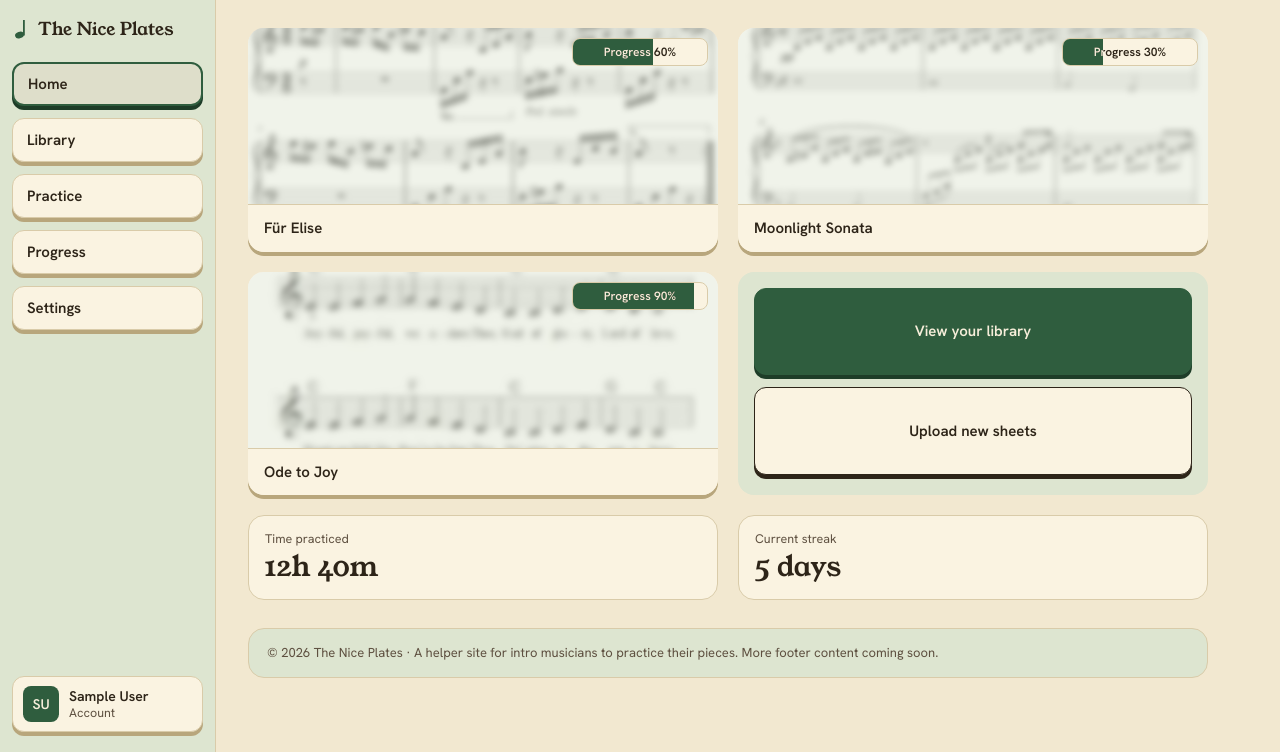
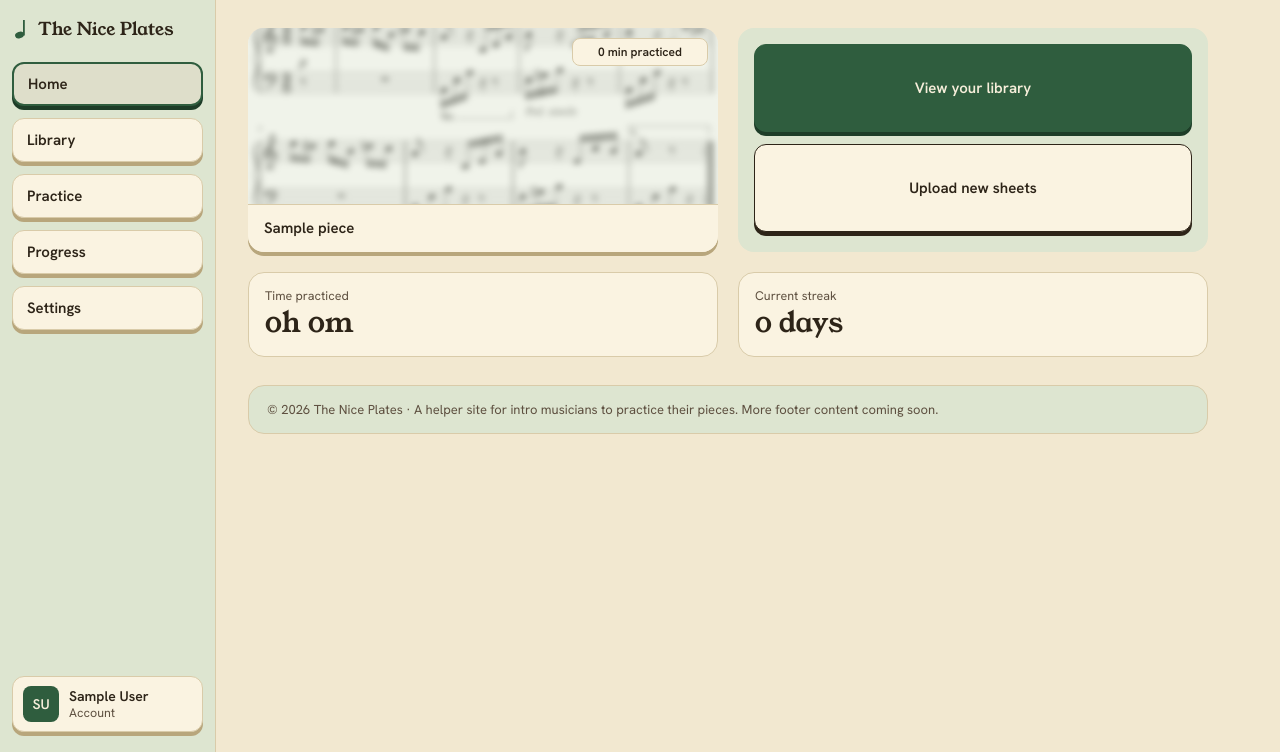
Before and after one commit to kava117/The-Nice-Plates, a Flask app: page /home in a window 1280 px wide. Shown: the part 48-800 px from the top of the page. Run offline with Flask 3, Linux system fonts and the light colour scheme; data comes from the database, SQL or seed files in the repository; tables that the repository leaves empty hold one stand-in row (values such as "Sample post"); data that the repository does not hold is empty; parts of the project's set-up code (start-up, migrations or seed data) failed here and were passed over.

Commit message:
Every page reads and writes the database: timer saves Sessions, Record saves Recordings, Home and Progress draw real numbers

```diff
--- a/app.py
+++ b/app.py
@@ -1,7 +1,8 @@
 from flask import Flask, jsonify, redirect, url_for, render_template, request, session
 from flask_login import LoginManager, UserMixin, login_user, logout_user, login_required, current_user
 from database import database
-from datetime import date
+from datetime import date, datetime, timedelta, timezone
+from itertools import accumulate
 import os, time
 from dotenv import load_dotenv
 from authlib.integrations.flask_client import OAuth
@@ -124,16 +125,14 @@ def remember_piece(piece_id):
 
 #gets the practice state of the user
 @app.route("/api/practice/state")
-@login_required
 def api_state():
     return jsonify(practice_state())
 
 #pick a practice piece
 @app.route("/api/practice/piece", methods=["POST"])
-@login_required
 def api_select_piece():
     piece_id = read_id(request.get_json(silent=True) or {}, "piece_id")
-    if piece_id is None or not database.getPieceForUser(current_user.id, piece_id):
+    if piece_id is None or not database.getPieceForUser(user_id(), piece_id):
         return jsonify(error="piece not found"), 404
     session["current_piece_id"] = piece_id
     session.pop("selected_section_id", None)   # this section no longer relevant
@@ -142,10 +141,9 @@ def api_select_piece():
 
 #pick a practice section
 @app.route("/api/practice/section", methods=["POST"])
-@login_required
 def api_select_section():
     section_id = read_id(request.get_json(silent=True) or {}, "section_id")
-    section = database.getSectionForUser(current_user.id, section_id) if section_id else None
+    section = database.getSectionForUser(user_id(), section_id) if section_id else None
     if not section:
         return jsonify(error="section not found"), 404
     session["selected_section_id"] = section["id"]
@@ -155,7 +153,6 @@ def api_select_section():
 
 #begin tracking a sessions length
 @app.route("/api/timer/start", methods=["POST"])
-@login_required
 def api_timer_start():
     if session.get("timer_started_at") is None:         # dont reset timer if already started
         session["timer_started_at"] = time.time()
@@ -166,7 +163,6 @@ def api_timer_start():
 
 #pause a session (settings change, page navigation, etc.)
 @app.route("/api/timer/pause", methods=["POST"])
-@login_required
 def api_timer_pause():
     if session.get("timer_started_at") is not None:
         session["timer_elapsed"] = timer_seconds()      # keep track of currently elapsed time to return to or store later
@@ -175,14 +171,13 @@ def api_timer_pause():
 
 #stop the timer, and save the session to the database
 @app.route("/api/timer/stop", methods=["POST"])
-@login_required
 def api_timer_stop():
     total = timer_seconds()
     notes = (request.get_json(silent=True) or {}).get("notes")
     session_id = None
     if total > 0:
         session_id = database.addSession(
-            current_user.id, total, notes,
+            user_id(), total, notes,
             piece_ids=session.get("session_piece_ids", []),
         )
     for key in ("timer_started_at", "timer_elapsed", "session_piece_ids"):
@@ -199,9 +194,20 @@ def api_timer_stop():
 def index():
     return render_template("index.html")
 
+def utc_today():  # SQLite stamps sessions in UTC
+    return datetime.now(timezone.utc).date()
+
+def streak(sessions):  # days in a row with a saved session, counting back from today
+    days, day, n = {s["date"][:10] for s in sessions}, utc_today(), 0
+    while day.isoformat() in days:
+        n, day = n + 1, day - timedelta(days=1)
+    return n
+
 @app.route("/home")
 def home():
-    return render_template("home.html")
+    sessions = database.getSessions(user_id())
+    return render_template("home.html", pieces=database.getPieces(user_id())[:3], seconds=database.getPieceSeconds(user_id()),
+                           total=sum(s["time_spent"] for s in sessions), streak=streak(sessions))
 
 @app.route("/library")
 def library():
@@ -209,7 +215,11 @@ def library():
 
 @app.route("/progress")
 def progress():
-    return render_template("progress.html")
+    sessions = database.getSessions(user_id())
+    monday = utc_today() - timedelta(days=utc_today().weekday())
+    per_day = [sum(s["time_spent"] for s in sessions if s["date"][:10] == (monday + timedelta(days=i)).isoformat()) for i in range(7)]
+    return render_template("progress.html", per_day=per_day, totals=list(accumulate(s["time_spent"] for s in reversed(sessions))),
+                           pieces=len(database.getPieces(user_id())), practiced=len(database.getPieceSeconds(user_id())))
 
 @app.route("/settings")
 def settings():
--- a/database/database.py
+++ b/database/database.py
@@ -142,7 +142,7 @@ def getOrCreateGoogleUser(sub, name, email, email_verified=False):
 def getPieces(user_id):
     with get_db() as database:
         rows = database.execute(
-            "SELECT id, title, composer, bpm FROM Pieces WHERE user_id = ? ",
+            "SELECT id, title, composer, bpm FROM Pieces WHERE user_id = ? ORDER BY COALESCE(last_viewed, date_created) DESC, id DESC",
             (user_id,),
         ).fetchall()
         return [dict(row) for row in rows]
@@ -228,6 +228,30 @@ def addSession(user_id, time_spent, notes=None, piece_ids=()):
         )
         return session_id #use this to reference the session in any next steps
 
+def touchPiece(piece_id):
+    with get_db() as database:
+        database.execute("UPDATE Pieces SET last_viewed = CURRENT_TIMESTAMP WHERE id = ?", (piece_id,))
+
+def getPieceSeconds(user_id):
+    """seconds practiced per piece, from the sessions that referenced it"""
+    with get_db() as database:
+        rows = database.execute(
+            "SELECT sp.piece_id, SUM(s.time_spent) AS seconds FROM Session_Pieces sp JOIN Sessions s ON s.id = sp.session_id WHERE s.user_id = ? GROUP BY sp.piece_id",
+            (user_id,),
+        ).fetchall()
+        return {row["piece_id"]: row["seconds"] for row in rows}
+
+def addRecording(piece_id, audio):
+    with get_db() as database:
+        return database.execute("INSERT INTO Recordings (piece_id, audio) VALUES (?, ?)", (piece_id, audio)).lastrowid
+
+def getRecording(user_id, recording_id):
+    with get_db() as database:
+        return database.execute(
+            "SELECT r.audio FROM Recordings r JOIN Pieces p ON p.id = r.piece_id WHERE r.id = ? AND p.user_id = ?",
+            (recording_id, user_id),
+        ).fetchone()
+
 def demoUser():
     """One shared user until Google login lands; then use the signed-in user's id instead."""
     with get_db() as database:
--- a/music-app-home/templates/home.html
+++ b/music-app-home/templates/home.html
@@ -6,56 +6,25 @@
       <h1 class="visually-hidden">Home</h1>
 
       <div class="content">
-        <!-- SAMPLE DATA: the three most recently practiced pieces, newest first.
-             TODO: fill from the user's real pieces. Progress values are PLACEHOLDERS;
-             they will come from the sheet-music parsing feature. -->
         <ul class="tiles">
+          {% for p in pieces %}
+          {% set m = (seconds.get(p.id, 0) / 60)|round|int %}
           <li>
-            <a class="card press" href="/practice">
+            <a class="card press" href="/practice?piece={{ p.id }}">
               <div class="card-art">
-                <img src="home_imgs/sheet-fur-elise.jpg" alt="">
-                <!-- STATE-SPECIFIC: progress bars are for signed-in users only. -->
-                <span class="progress" data-progress="60" style="--progress: 60%">
+                <img src="home_imgs/{{ ["sheet-fur-elise", "sheet-moonlight-sonata", "sheet-ode-to-joy"][loop.index0 % 3] }}.jpg" alt="">
+                <span class="progress" data-progress="{{ [m, 100]|min }}" style="--progress: {{ [m, 100]|min }}%">
                   <span class="progress-fill"></span>
-                  <span class="progress-label">Progress 60%</span>
-                  <span class="progress-label progress-label--fill" aria-hidden="true">Progress 60%</span>
+                  <span class="progress-label">{{ m }} min practiced</span>
+                  <span class="progress-label progress-label--fill" aria-hidden="true">{{ m }} min practiced</span>
                 </span>
               </div>
               <div class="card-caption">
-                <h2 class="card-title">Für Elise</h2>
+                <h2 class="card-title">{{ p.title }}</h2>
               </div>
             </a>
           </li>
-          <li>
-            <a class="card press" href="/practice">
-              <div class="card-art">
-                <img src="home_imgs/sheet-moonlight-sonata.jpg" alt="">
-                <span class="progress" data-progress="30" style="--progress: 30%">
-                  <span class="progress-fill"></span>
-                  <span class="progress-label">Progress 30%</span>
-                  <span class="progress-label progress-label--fill" aria-hidden="true">Progress 30%</span>
-                </span>
-              </div>
-              <div class="card-caption">
-                <h2 class="card-title">Moonlight Sonata</h2>
-              </div>
-            </a>
-          </li>
-          <li>
-            <a class="card press" href="/practice">
-              <div class="card-art">
-                <img src="home_imgs/sheet-ode-to-joy.jpg" alt="">
-                <span class="progress" data-progress="90" style="--progress: 90%">
-                  <span class="progress-fill"></span>
-                  <span class="progress-label">Progress 90%</span>
-                  <span class="progress-label progress-label--fill" aria-hidden="true">Progress 90%</span>
-                </span>
-              </div>
-              <div class="card-caption">
-                <h2 class="card-title">Ode to Joy</h2>
-              </div>
-            </a>
-          </li>
+          {% endfor %}
           <li>
             <div class="actions">
               <!-- TODO: link to the Library page. -->
@@ -66,15 +35,14 @@
           </li>
         </ul>
 
-        <!-- STATE-SPECIFIC: stat tiles are for signed-in users only. SAMPLE DATA. -->
         <ul class="stats">
           <li class="stat">
             <p class="stat-label">Time practiced</p>
-            <p class="stat-value" data-stat="time">12h 40m</p>
+            <p class="stat-value" data-stat="time">{{ total // 3600 }}h {{ total % 3600 // 60 }}m</p>
           </li>
           <li class="stat">
             <p class="stat-label">Current streak</p>
-            <p class="stat-value" data-stat="streak">5 days</p>
+            <p class="stat-value" data-stat="streak">{{ streak }} day{{ "" if streak == 1 else "s" }}</p>
           </li>
         </ul>
       </div>
```
Also changed, not shown: ml/api.py (+13 -0 lines), music-app-home/templates/practice.html (+39 -0 lines), music-app-home/templates/progress.html (+13 -16 lines), README.md, docs/system.svg, ml/README.md.
